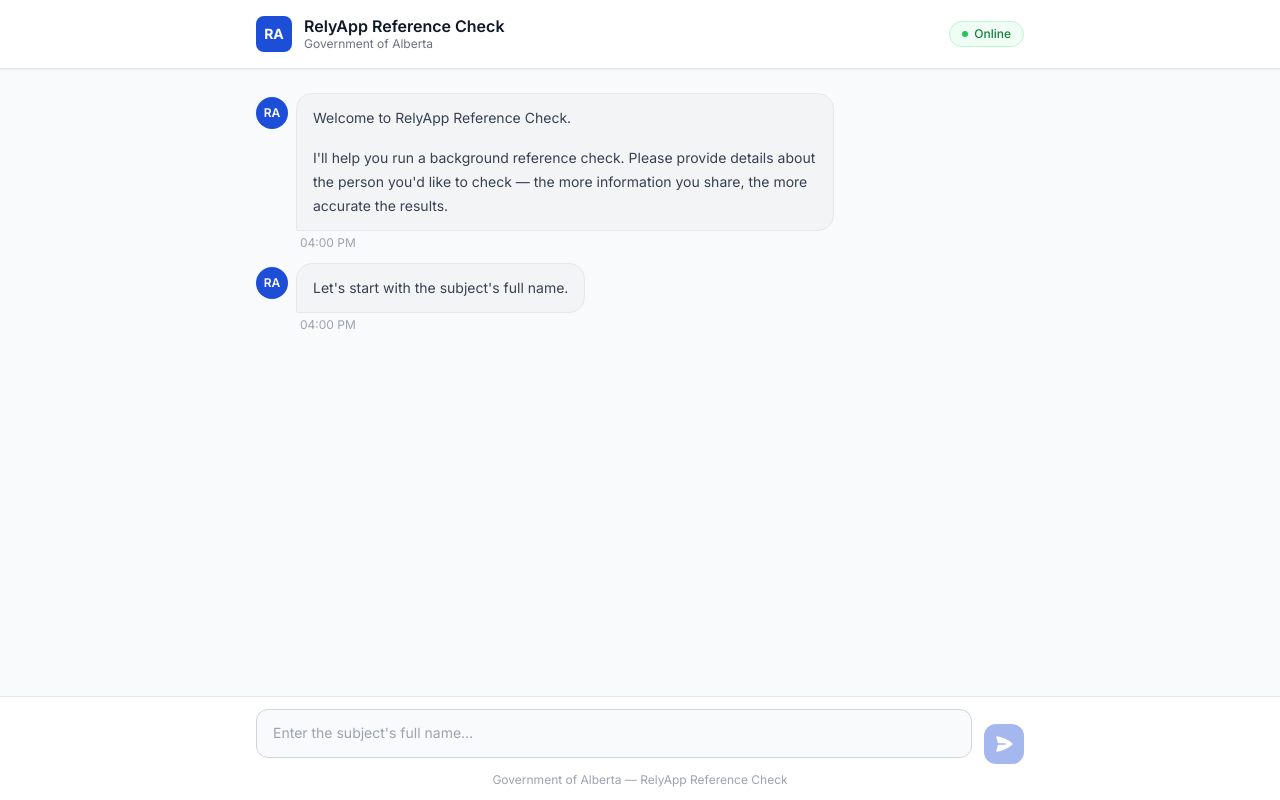
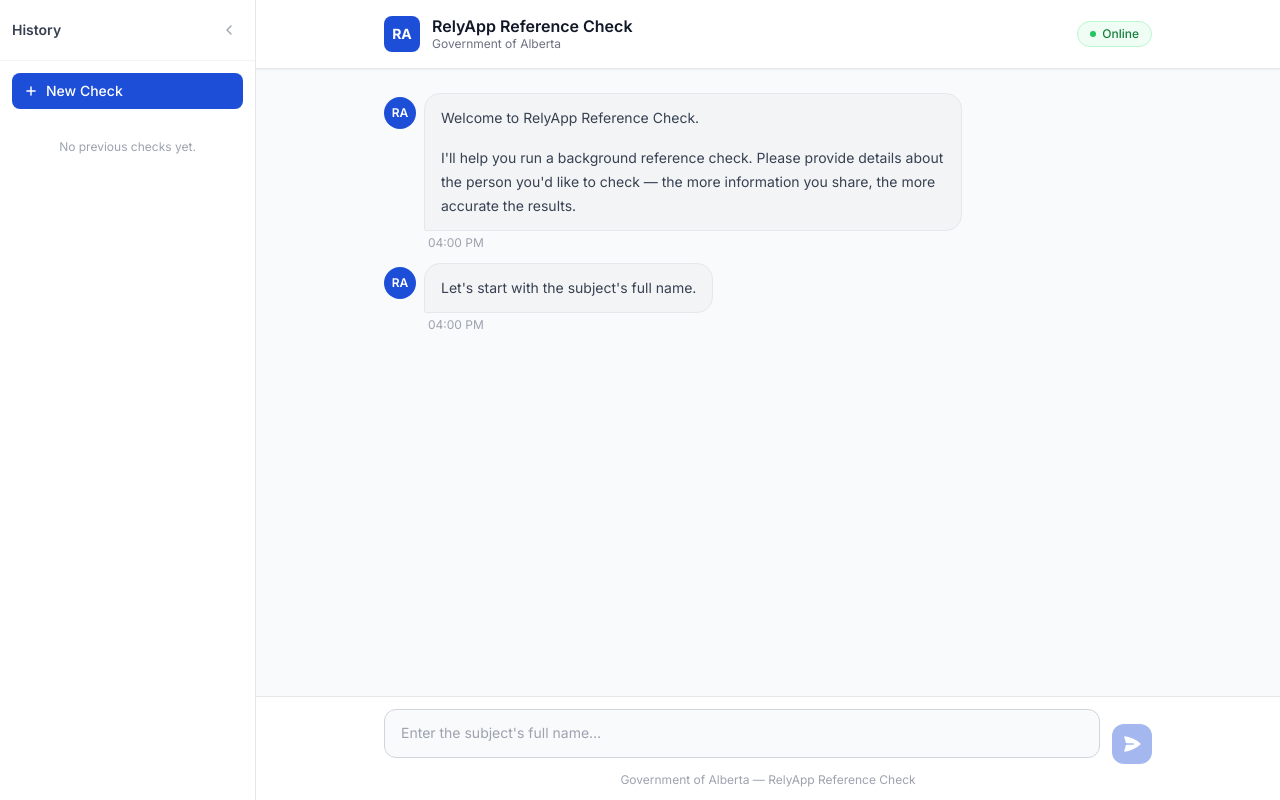
Before and after one commit to marklyapp/relyapp-reference-check, a Next.js app: page / in a window 1280 px wide. Built offline with nearby package versions, Linux system fonts and the light colour scheme.

Commit message:
Fix ChatContainer integration and move 'use client' to top (refs #12)
- Properly integrate HistorySidebar and useHistory into ChatContainer
- Move 'use client' directive to line 1 in useHistory.ts (Next.js requirement)

```diff
--- a/components/ChatContainer.tsx
+++ b/components/ChatContainer.tsx
@@ -3,7 +3,9 @@
 import { useState, useEffect, useRef, useCallback } from 'react'
 import ChatMessage, { Message, MessageRole } from './ChatMessage'
 import ChatInput from './ChatInput'
+import HistorySidebar from './HistorySidebar'
 import { useReferenceCheck } from '@/hooks/useReferenceCheck'
+import { useHistory, HistoryEntry } from '@/hooks/useHistory'
 
 type ConversationStep =
   | 'intro'
@@ -28,6 +30,15 @@
 
 function assistantMsg(content: string): Message {
   return { id: makeId(), role: 'assistant' as MessageRole, content, timestamp: new Date() }
+}
+
+function getWelcomeMessages(): Message[] {
+  return [
+    assistantMsg(
+      "Welcome to RelyApp Reference Check.\n\nI'll help you run a background reference check. Please provide details about the person you'd like to check — the more information you share, the more accurate the results."
+    ),
+    assistantMsg("Let's start with the subject's full name."),
+  ]
 }
 
 function getNextPrompt(step: ConversationStep): string {
@@ -55,25 +66,23 @@
   return (
     "Thank you. Here's a summary of the information collected:\n\n" +
     lines.join('\n') +
-    '\n\nStarting the reference check now…'
+    '\n\nStarting the reference check now\u2026'
   )
 }
 
 export default function ChatContainer() {
-  const [messages, setMessages] = useState<Message[]>(() => [
-    assistantMsg(
-      "Welcome to RelyApp Reference Check.\n\nI'll help you run a background reference check. Please provide details about the person you'd like to check — the more information you share, the more accurate the results."
-    ),
-    assistantMsg("Let's start with the subject's full name."),
-  ])
+  const [messages, setMessages] = useState<Message[]>(() => getWelcomeMessages())
   const [step, setStep] = useState<ConversationStep>('await_name')
   const [info, setInfo] = useState<SubjectInfo>({})
+  const [activeHistoryId, setActiveHistoryId] = useState<string | null>(null)
   const bottomRef = useRef<HTMLDivElement>(null)
 
-  /** ID of the assistant message that contains the completed report */
-  const [completedMsgId, setCompletedMsgId] = useState<string | null>(null)
+  // Track the full markdown text of the currently-streaming report for persistence
+  const reportTextRef = useRef<string>('')
+  const subjectInfoRef = useRef<SubjectInfo>({})
 
   const { isRunning, runCheck, cancel } = useReferenceCheck()
+  const { history, addEntry } = useHistory()
 
   // Abort any in-progress stream when this component unmounts
   useEffect(() => {
@@ -90,8 +99,41 @@
     setMessages((prev) => [...prev, msg])
   }, [])
 
+  /** Reset to a blank new check */
+  const handleNewCheck = useCallback(() => {
+    cancel()
+    reportTextRef.current = ''
+    subjectInfoRef.current = {}
+    setInfo({})
+    setStep('await_name')
+    setActiveHistoryId(null)
+    setMessages(getWelcomeMessages())
+  }, [cancel])
+
+  /** Load a history entry into the chat view */
+  const handleSelectHistory = useCallback((entry: HistoryEntry) => {
+    cancel()
+    reportTextRef.current = ''
+    subjectInfoRef.current = {}
+    setInfo({})
+    setStep('complete')
+    setActiveHistoryId(entry.id)
+    setMessages([
+      assistantMsg(`**Loaded previous check: ${entry.personName}**`),
+      {
+        id: makeId(),
+        role: 'assistant',
+        content: entry.markdown,
+        timestamp: new Date(entry.createdAt),
+      },
+    ])
+  }, [cancel])
+
   const triggerCheck = useCallback(
     (collectedInfo: SubjectInfo) => {
+      subjectInfoRef.current = collectedInfo
+      reportTextRef.current = ''
+
       runCheck(
         {
           name: collectedInfo.name ?? '',
@@ -102,17 +144,16 @@
         },
         {
           onStart: (msgId, loadingMsg) => {
-            // Insert loading message with the given id
             setMessages((prev) => [...prev, { ...loadingMsg, id: msgId }])
           },
           onChunk: (msgId, chunk) => {
+            reportTextRef.current += chunk
             setMessages((prev) => {
               const idx = prev.findIndex((m) => m.id === msgId)
               if (idx === -1) return prev
               const current = prev[idx]
-              const isLoading = current.content.startsWith('🔍')
+              const isLoading = current.content.startsWith('\uD83D\uDD0D')
               const next = [...prev]
-              // First real chunk: replace loading text entirely
               next[idx] = {
                 ...current,
                 content: isLoading ? chunk : current.content + chunk,
@@ -120,12 +161,25 @@
               return next
             })
           },
-          onComplete: (msgId) => {
-            // Mark this message as the completed report
-            setCompletedMsgId(msgId)
+          onComplete: (_msgId) => {
+            // Save completed report to history
+            const name = subjectInfoRef.current.name ?? 'Unknown'
+            const inputParts: string[] = []
+            const si = subjectInfoRef.current
+            if (si.name) inputParts.push(`Name: ${si.name}`)
+            if (si.location && si.location.toLowerCase() !== 'skip') inputParts.push(`Location: ${si.location}`)
+            if (si.linkedin && si.linkedin.toLowerCase() !== 'skip') inputParts.push(`LinkedIn: ${si.linkedin}`)
+            if (si.employers && si.employers.toLowerCase() !== 'skip') inputParts.push(`Employers: ${si.employers}`)
+            if (si.usernames && si.usernames.toLowerCase() !== 'skip') inputParts.push(`Usernames: ${si.usernames}`)
+
+            const saved = addEntry({
+              personName: name,
+              input: inputParts.join('\n'),
+              markdown: reportTextRef.current,
+            })
+            setActiveHistoryId(saved.id)
           },
           onError: (msgId, errorMsg) => {
-            // Replace the placeholder with the error message
             setMessages((prev) => {
               const idx = prev.findIndex((m) => m.id === msgId)
               if (idx === -1) return [...prev, errorMsg]
@@ -137,17 +191,15 @@
         }
       )
     },
-    [runCheck]
+    [runCheck, addEntry]
   )
 
   const handleSend = (text: string) => {
     if (isRunning) return
 
-    // Add user message
     const userMsg: Message = { id: makeId(), role: 'user', content: text, timestamp: new Date() }
     setMessages((prev) => [...prev, userMsg])
 
-    // Process step
     let nextStep: ConversationStep = step
     const updatedInfo = { ...info }
 
@@ -155,7 +207,7 @@
       case 'await_name':
         if (/^skip$/i.test(text.trim())) {
           setTimeout(() => {
-            addMessage(assistantMsg("The subject's full name is required — please enter a name to continue."))
+            addMessage(assistantMsg("The subject's full name is required \u2014 please enter a name to continue."))
           }, 400)
           return
         }
@@ -187,9 +239,7 @@
 
     setTimeout(() => {
       if (nextStep === 'complete') {
-        // Show collection summary, then trigger API call
         addMessage(assistantMsg(getCollectionConfirmation(updatedInfo)))
-        // Small extra delay so the user sees the summary before searching starts
         setTimeout(() => triggerCheck(updatedInfo), 600)
       } else {
         const prompt = getNextPrompt(nextStep)
@@ -202,11 +252,23 @@
   const inputDisabled = isComplete || isRunning
 
   return (
-    <div className="flex flex-col h-screen bg-gray-50">
+    <div className="flex h-screen bg-gray-50 overflow-hidden">
+      {/* Left sidebar */}
+      <HistorySidebar
+        history={history}
+        activeId={activeHistoryId}
+        onSelect={handleSelectHistory}
+        onNewCheck={handleNewCheck}
+      />
+
+      {/* Main chat area */}
+      <div className="flex flex-col flex-1 min-w-0 h-screen">
         {/* Header */}
         <header className="flex-shrink-0 bg-white border-b border-gray-200 px-6 py-4 shadow-sm">
           <div className="max-w-3xl mx-auto flex items-center justify-between">
             <div className="flex items-center gap-3">
+              {/* Spacer on mobile so the hamburger toggle does not overlap the logo */}
+              <div className="w-9 md:hidden" aria-hidden="true" />
               <div className="w-9 h-9 rounded-lg bg-blue-700 flex items-center justify-center">
                 <span className="text-white text-sm font-bold">RA</span>
               </div>
@@ -229,7 +291,7 @@
                   isRunning ? 'bg-yellow-500 animate-pulse' : 'bg-green-500'
                 }`}
               />
-            {isRunning ? 'Checking…' : 'Online'}
+              {isRunning ? 'Checking\u2026' : 'Online'}
             </span>
           </div>
         </header>
@@ -238,12 +300,7 @@
         <div className="flex-1 overflow-y-auto px-4 py-6">
           <div className="max-w-3xl mx-auto">
             {messages.map((msg) => (
-            <ChatMessage
-              key={msg.id}
-              message={msg}
-              isCompleted={msg.id === completedMsgId}
-              personName={info.name}
-            />
+              <ChatMessage key={msg.id} message={msg} />
             ))}
             <div ref={bottomRef} />
           </div>
@@ -256,15 +313,16 @@
             disabled={inputDisabled}
             placeholder={
               isRunning
-              ? 'Reference check in progress…'
+                ? 'Reference check in progress\u2026'
                 : isComplete
                 ? 'Reference check complete.'
                 : step === 'await_name'
-              ? "Enter the subject's full name…"
-              : 'Type your response… (Enter to send, Shift+Enter for newline)'
+                ? "Enter the subject's full name\u2026"
+                : 'Type your response\u2026 (Enter to send, Shift+Enter for newline)'
             }
           />
         </div>
       </div>
+    </div>
   )
 }
--- a/hooks/useHistory.ts
+++ b/hooks/useHistory.ts
@@ -1,11 +1,11 @@
+'use client'
+
 /**
  * hooks/useHistory.ts
  * Manages reference check history stored in localStorage.
  *
  * refs #12
  */
-
-'use client'
 
 import { useState, useCallback, useEffect } from 'react'
 
```
Lines whose indentation alone changed are shown as unchanged.
